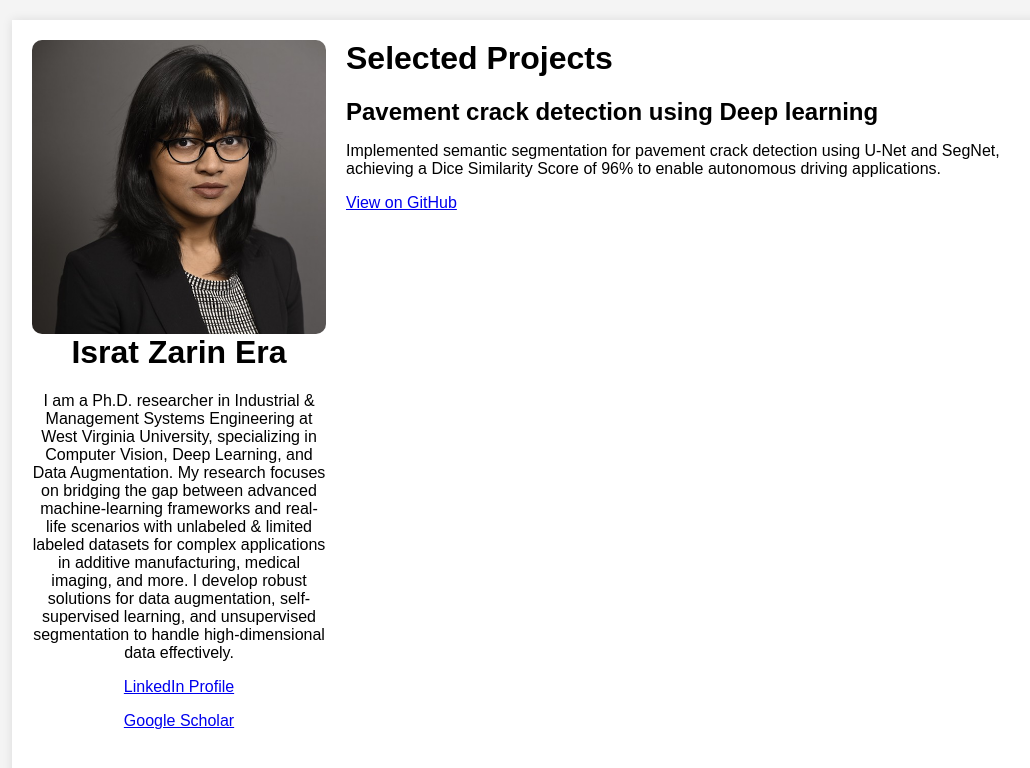
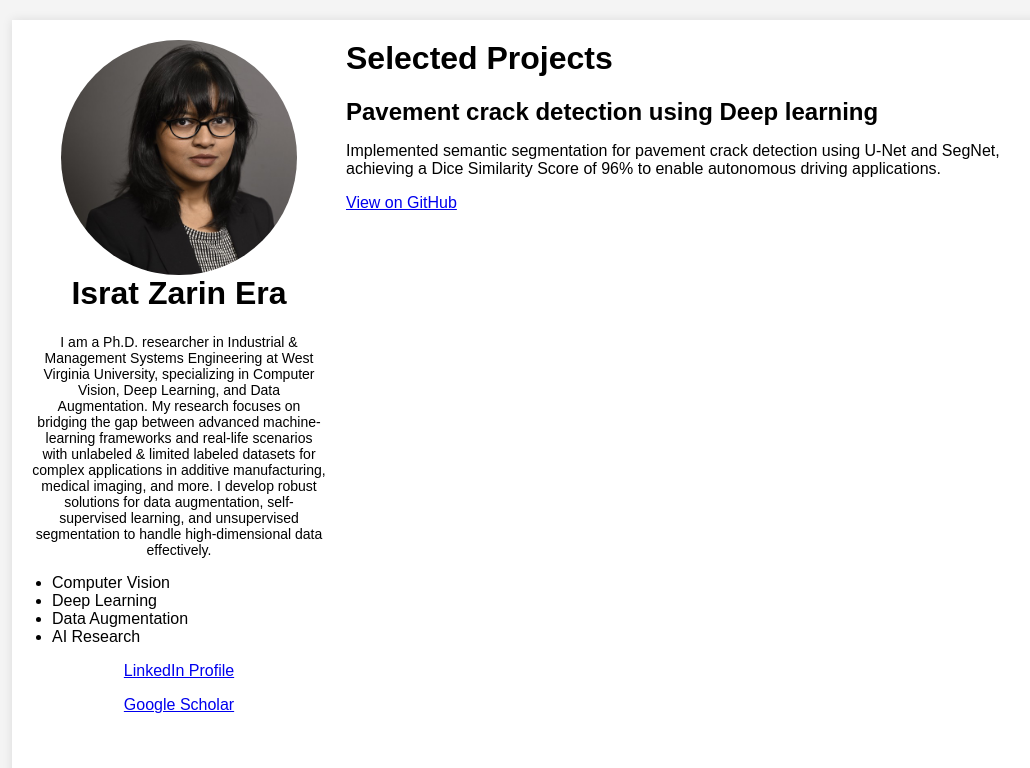
Before and after one commit to IE0005/IE0005.github.io, a Jekyll site: the page built from index.md, in a window 1280 px wide. Shown: the top 768 px of the page, without its empty margins (108-1138 px from the left). Built offline with Jekyll 4.4.1, drawn with Linux system fonts in a browser that asks for light colours.

Commit message:
Update default.html

```diff
--- a/_layouts/default.html
+++ b/_layouts/default.html
@@ -1,13 +1,20 @@
 ---
 layout: default
 title: "Israt's Homepage"
+description: "Computer Vision | Deep Learning | Data Augmentation | AI Research"
 ---
 
 <div class="container">
     <div class="sidebar">
         <img src="/assets/img/profile_pic.png" alt="Your Photo">
         <h1>Israt Zarin Era</h1>
-        <p>I am a Ph.D. researcher in Industrial & Management Systems Engineering at West Virginia University, specializing in Computer Vision, Deep Learning, and Data Augmentation. My research focuses on bridging the gap between advanced machine-learning frameworks and real-life scenarios with unlabeled & limited labeled datasets for complex applications in additive manufacturing, medical imaging, and more. I develop robust solutions for data augmentation, self-supervised learning, and unsupervised segmentation to handle high-dimensional data effectively. </p>
+        <p class="bio">I am a Ph.D. researcher in Industrial & Management Systems Engineering at West Virginia University, specializing in Computer Vision, Deep Learning, and Data Augmentation. My research focuses on bridging the gap between advanced machine-learning frameworks and real-life scenarios with unlabeled & limited labeled datasets for complex applications in additive manufacturing, medical imaging, and more. I develop robust solutions for data augmentation, self-supervised learning, and unsupervised segmentation to handle high-dimensional data effectively.</p>
+        <ul class="key-points">
+            <li>Computer Vision</li>
+            <li>Deep Learning</li>
+            <li>Data Augmentation</li>
+            <li>AI Research</li>
+        </ul>
         <p><a href="https://www.linkedin.com/in/israt-zarin-era/">LinkedIn Profile</a></p>
         <p><a href="https://scholar.google.com/citations?user=YRYi0goAAAAJ&hl=en">Google Scholar</a></p>
     </div>
@@ -47,8 +54,16 @@ title: "Israt's Homepage"
         padding-right: 20px;
     }
     .sidebar img {
-        width: 100%;
-        border-radius: 10px;
+        width: 80%;
+        border-radius: 50%;
+    }
+    .bio {
+        font-size: 14px;
+    }
+    .key-points {
+        text-align: left;
+        list-style-type: disc;
+        padding-left: 20px;
     }
     .content {
         width: 70%;
```
